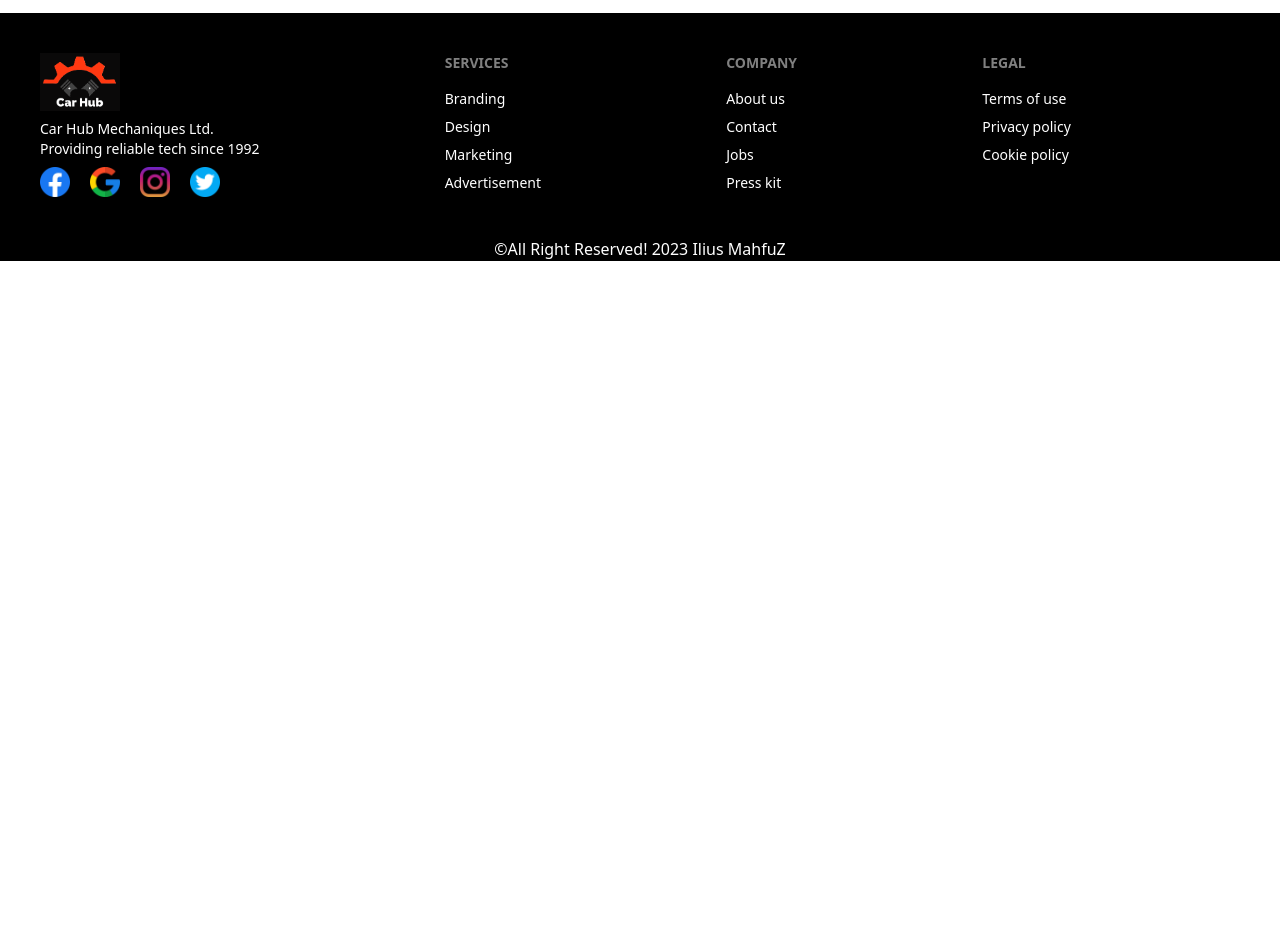
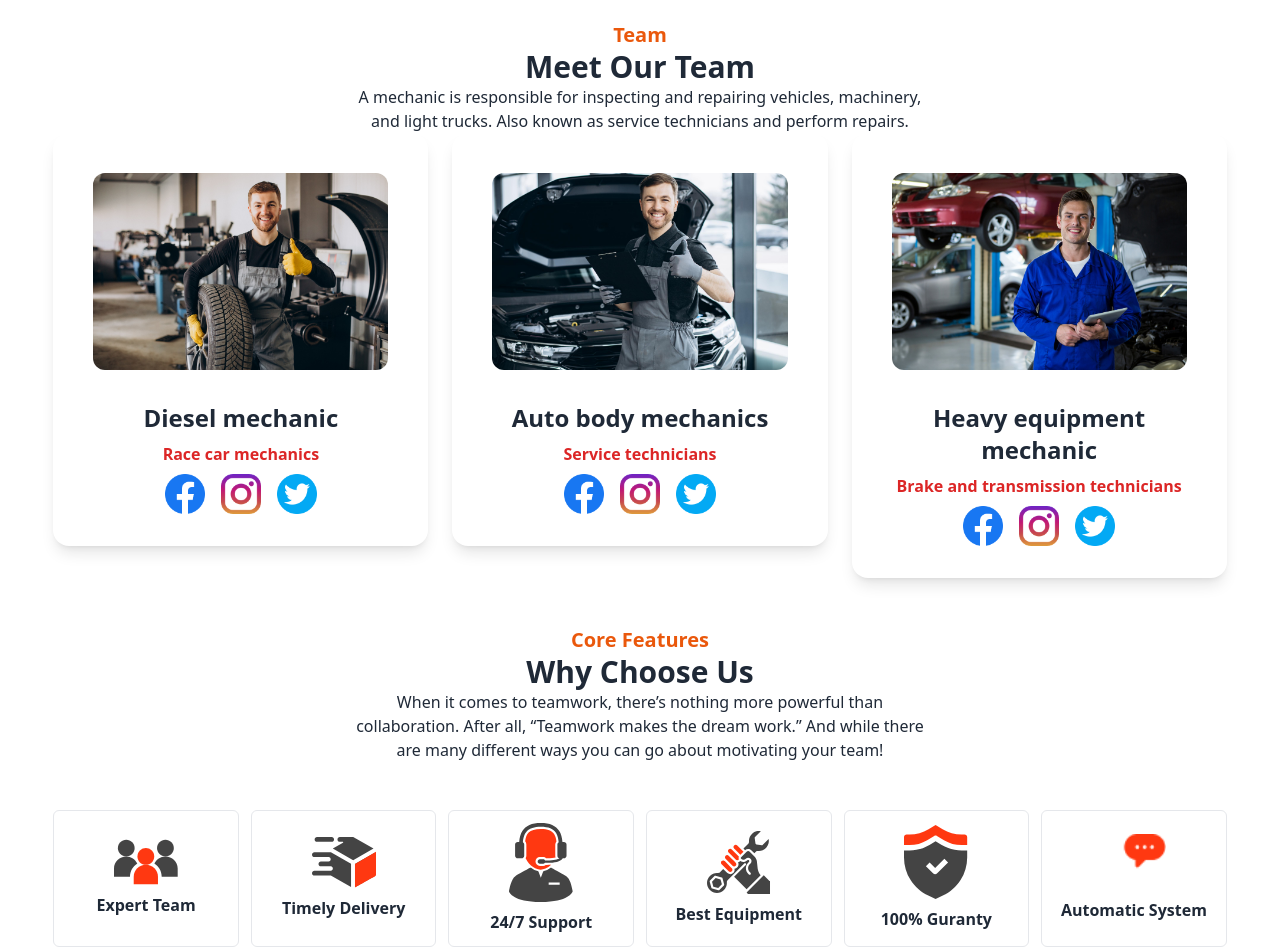
Before and after one commit to MasukBD/car-hub-client, a React (Vite) app: page / in a window 1280 px wide. Shown: the part 2200-3152 px from the top of the page. Before the commit the page ends 2461 px from the top, so only its background shows below. Built offline with nearby package versions, Linux system fonts and the light colour scheme; no server answers.

Commit message:
home page completed

```diff
--- /dev/null
+++ b/src/Pages/Home/Features.jsx
@@ -0,0 +1,48 @@
+/* eslint-disable no-unused-vars */
+import React from 'react';
+import icon1 from '../../assets/icons/group.svg';
+import icon2 from '../../assets/icons/deliveryt.svg';
+import icon3 from '../../assets/icons/person.svg';
+import icon4 from '../../assets/icons/Wrench.svg';
+import icon5 from '../../assets/icons/check.svg';
+import icon6 from '../../assets/icons/call.png';
+
+const Features = () => {
+    return (
+        <>
+            <div className='text-center'>
+                <h3 className='text-xl font-bold text-orange-600'>Core Features</h3>
+                <h2 className='text-3xl font-bold'>Why Choose Us</h2>
+                <p className='w-full lg:w-1/2 mx-auto space-y-3'>When it comes to teamwork, there’s nothing more powerful than collaboration. After all, “Teamwork makes the dream work.” And while there are many different ways you can go about motivating your team! </p>
+            </div>
+            <div className='my-12 grid grid-cols-2 md:grid-cols-3 lg:grid-cols-6 gap-3'>
+                <div className='flex flex-col justify-center items-center gap-2 p-3 border rounded-md'>
+                    <img className='w-16' src={icon1} alt="" />
+                    <h4 className='font-bold'>Expert Team</h4>
+                </div>
+                <div className='flex flex-col justify-center items-center gap-2 p-3 border rounded-md'>
+                    <img className='w-16' src={icon2} alt="" />
+                    <h4 className='font-bold'>Timely Delivery</h4>
+                </div>
+                <div className='flex flex-col justify-center items-center gap-2 p-3 border rounded-md'>
+                    <img className='w-16' src={icon3} alt="" />
+                    <h4 className='font-bold'>24/7 Support</h4>
+                </div>
+                <div className='flex flex-col justify-center items-center gap-2 p-3 border rounded-md'>
+                    <img className='w-16' src={icon4} alt="" />
+                    <h4 className='font-bold'>Best Equipment</h4>
+                </div>
+                <div className='flex flex-col justify-center items-center gap-2 p-3 border rounded-md'>
+                    <img className='w-16' src={icon5} alt="" />
+                    <h4 className='font-bold'>100% Guranty</h4>
+                </div>
+                <div className='flex flex-col justify-center items-center gap-2 p-3 border rounded-md'>
+                    <img className='w-16' src={icon6} alt="" />
+                    <h4 className='font-bold'>Automatic System</h4>
+                </div>
+            </div>
+        </>
+    );
+};
+
+export default Features;
--- a/src/Pages/Home/Home.jsx
+++ b/src/Pages/Home/Home.jsx
@@ -5,6 +5,8 @@ import HomeAbout from './HomeAbout';
 import ServiceArea from './ServiceArea';
 import HomePageContact from './HomePageContact';
 import Product from './Product';
+import Team from './Team';
+import Features from './Features';
 
 const Home = () => {
     return (
@@ -14,6 +16,8 @@ const Home = () => {
             <ServiceArea></ServiceArea>
             <HomePageContact></HomePageContact>
             <Product></Product>
+            <Team></Team>
+            <Features></Features>
         </div>
     );
 };
--- /dev/null
+++ b/src/Pages/Home/Team.jsx
@@ -0,0 +1,80 @@
+/* eslint-disable no-unused-vars */
+import React from 'react';
+import { Link } from 'react-router-dom';
+import img1 from '../../assets/images/team/1.jpg';
+import img2 from '../../assets/images/team/2.jpg';
+import img3 from '../../assets/images/team/3.jpg';
+import icon1 from '../../assets/social-icon/facebook.png';
+import icon2 from '../../assets/social-icon/instagram.png';
+import icon3 from '../../assets/social-icon/twitter.png';
+
+const Team = () => {
+    return (
+        <div className='my-12'>
+            <div className='text-center'>
+                <h3 className='text-xl font-bold text-orange-600'>Team</h3>
+                <h2 className='text-3xl font-bold'>Meet Our Team</h2>
+                <p className='w-full lg:w-1/2 mx-auto space-y-3'>A mechanic is responsible for inspecting and repairing vehicles, machinery, and light trucks. Also known as service technicians and perform repairs. </p>
+            </div>
+            <div className='grid grid-cols-1 lg:grid-cols-3 gap-6'>
+                <Link to="">
+                    <div className="card w-full bg-base-100 shadow-lg">
+                        <figure className="px-10 pt-10">
+                            <img src={img1} alt="product" className="rounded-xl" />
+                        </figure>
+                        <div className="card-body">
+                            <div className='text-center'>
+                                <h2 className="text-2xl font-bold">Diesel mechanic</h2>
+                                <p className='font-bold text-red-600 py-2'>Race car mechanics</p>
+                                <p className='flex items-center justify-center flex-row gap-4'>
+                                    <a href=''><img className='w-10' src={icon1} alt="facebook" /></a>
+                                    <a href=''><img className='w-10' src={icon2} alt="instagram" /></a>
+                                    <a href=''><img className='w-10' src={icon3} alt="twitter" /></a>
+
+                                </p>
+                            </div>
+                        </div>
+                    </div>
+                </Link>
+                <Link to="">
+                    <div className="card w-full bg-base-100 shadow-lg">
+                        <figure className="px-10 pt-10">
+                            <img src={img2} alt="product" className="rounded-xl" />
+                        </figure>
+                        <div className="card-body">
+                            <div className='text-center'>
+                                <h2 className="text-2xl font-bold">Auto body mechanics</h2>
+                                <p className='font-bold text-red-600 py-2'>Service technicians</p>
+                                <p className='flex items-center justify-center flex-row gap-4'>
+                                    <a href=''><img className='w-10' src={icon1} alt="facebook" /></a>
+                                    <a href=''><img className='w-10' src={icon2} alt="instagram" /></a>
+                                    <a href=''><img className='w-10' src={icon3} alt="twitter" /></a>
+                                </p>
+                            </div>
+                        </div>
+                    </div>
+                </Link>
+                <Link to="">
+                    <div className="card w-full bg-base-100 shadow-lg">
+                        <figure className="px-10 pt-10">
+                            <img src={img3} alt="product" className="rounded-xl" />
+                        </figure>
+                        <div className="card-body">
+                            <div className='text-center'>
+                                <h2 className="text-2xl font-bold">Heavy equipment mechanic</h2>
+                                <p className='font-bold text-red-600 py-2'>Brake and transmission technicians</p>
+                                <p className='flex items-center justify-center flex-row gap-4'>
+                                    <a href=''><img className='w-10' src={icon1} alt="facebook" /></a>
+                                    <a href=''><img className='w-10' src={icon2} alt="instagram" /></a>
+                                    <a href=''><img className='w-10' src={icon3} alt="twitter" /></a>
+                                </p>
+                            </div>
+                        </div>
+                    </div>
+                </Link>
+            </div>
+        </div>
+    );
+};
+
+export default Team;
```
Also changed, not shown: src/assets/icons/Group 38729.svg (deleted), 1 other file (tests, documents, lock files or other folders).
